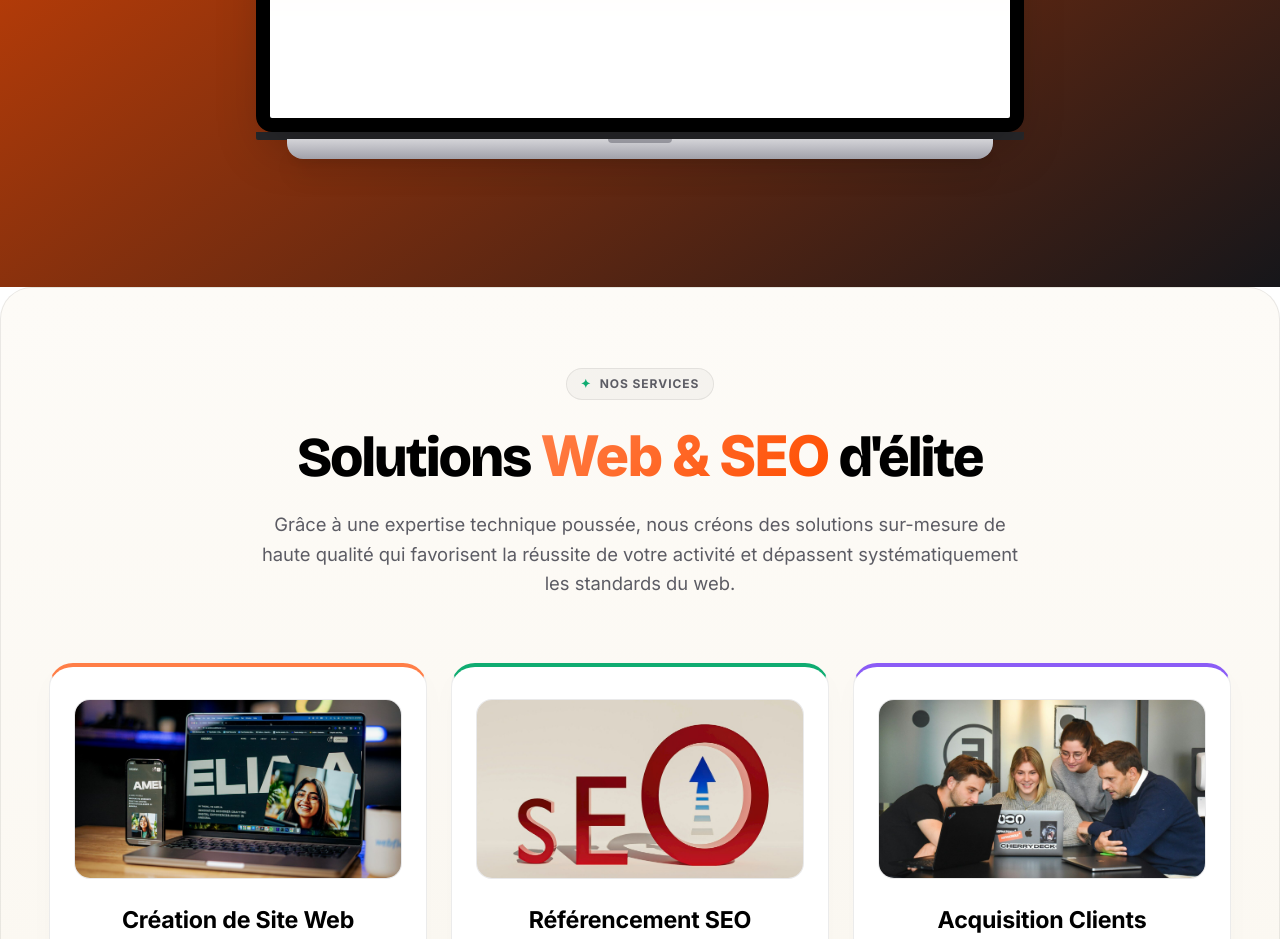
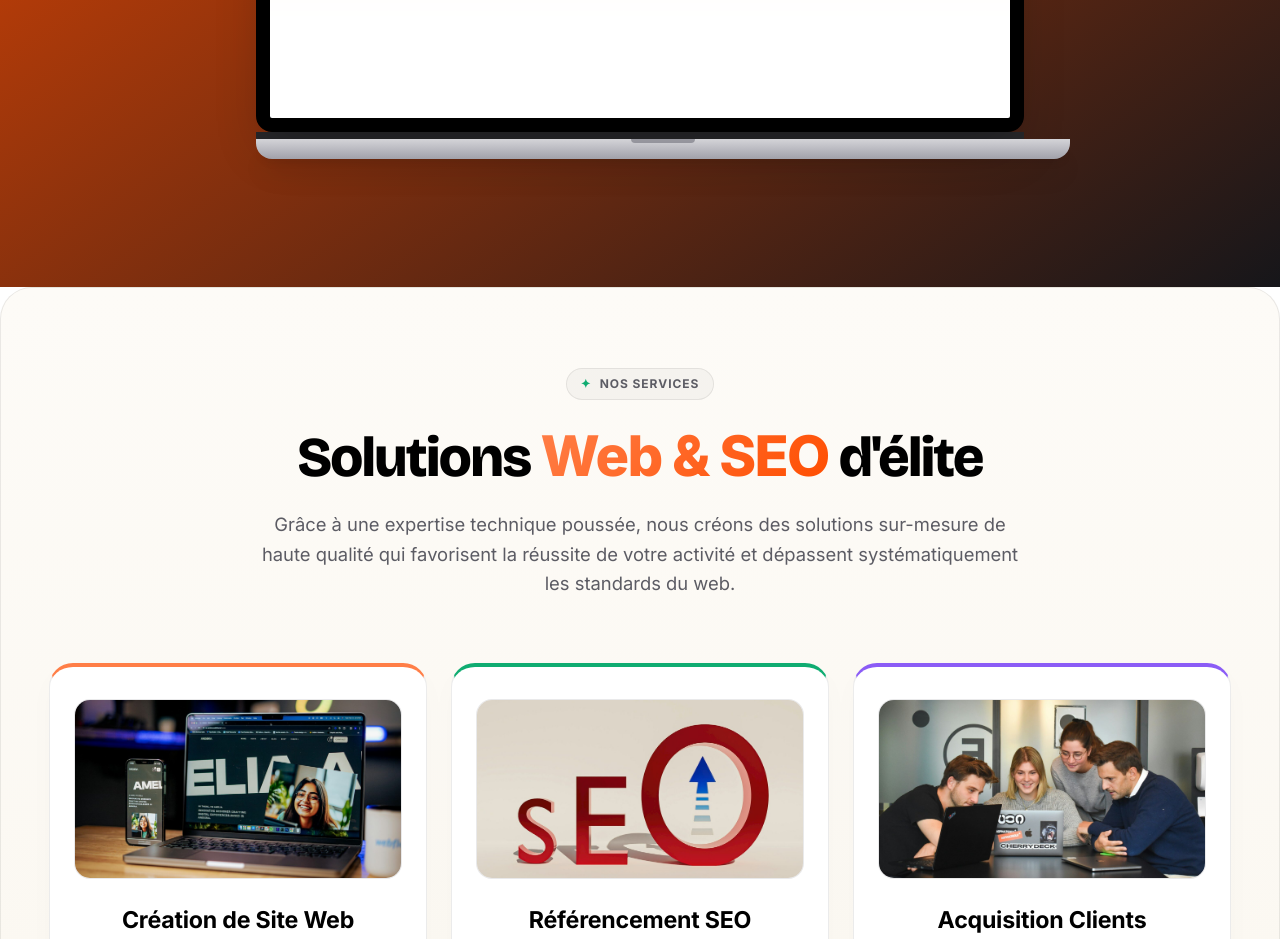
Before and after one commit to webmodernseo-code/lesitewebmodern-seo, a Next.js app: page / in a window 1280 px wide. Shown: the part 1340-2279 px from the top of the page. Built offline with nearby package versions, Linux system fonts and the light colour scheme; no server answers.

Commit message:
fix: elargit le socle du laptop pour depasser l'ecran (conforme a la spec)

```diff
--- a/src/components/public/PortfolioShowcase.tsx
+++ b/src/components/public/PortfolioShowcase.tsx
@@ -31,7 +31,7 @@ export const PortfolioShowcase: React.FC<PortfolioShowcaseProps> = ({ title, ima
           <div className="mx-auto h-2 w-full rounded-b-sm bg-zinc-800" />
 
           {/* Socle */}
-          <div className="relative mx-auto -mt-px h-4 w-[92%] rounded-b-2xl bg-gradient-to-b from-zinc-300 to-zinc-400 shadow-xl sm:h-5">
+          <div className="relative mx-auto -mt-px h-4 w-[106%] rounded-b-2xl bg-gradient-to-b from-zinc-300 to-zinc-400 shadow-xl sm:h-5">
             <div className="absolute left-1/2 top-0 h-1 w-16 -translate-x-1/2 rounded-b-md bg-zinc-500/60" />
           </div>
         </div>
```
